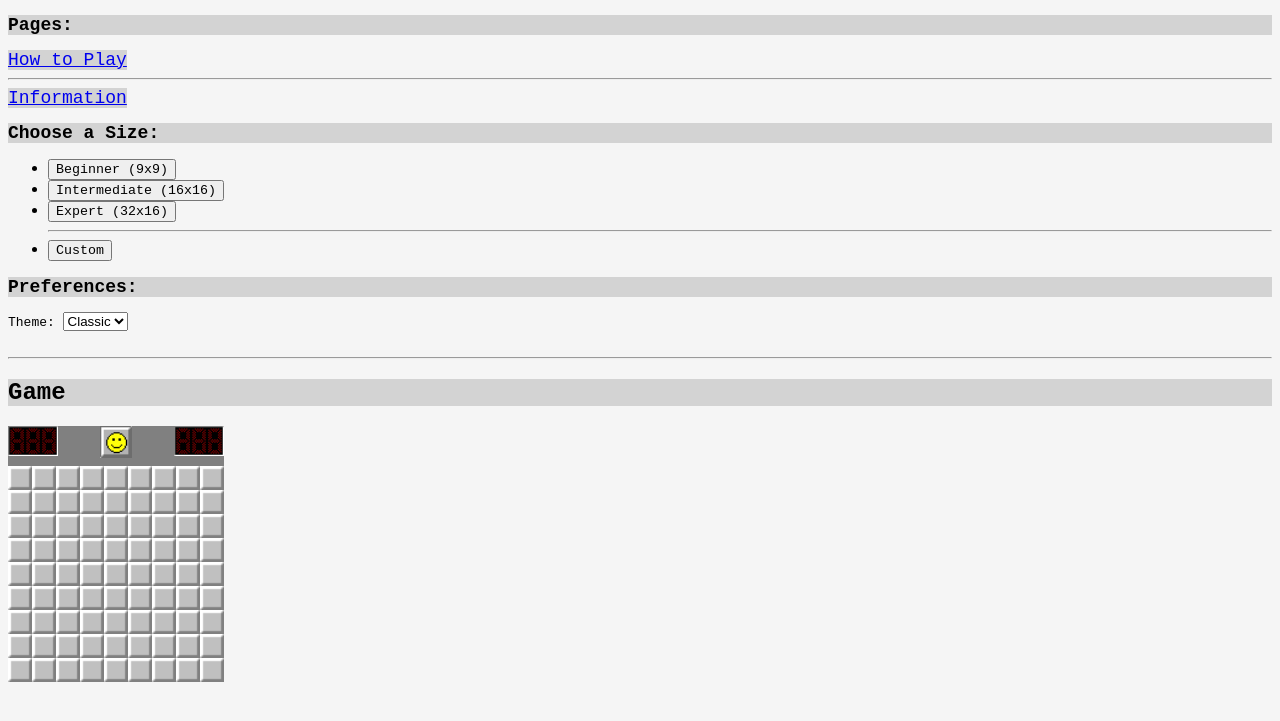
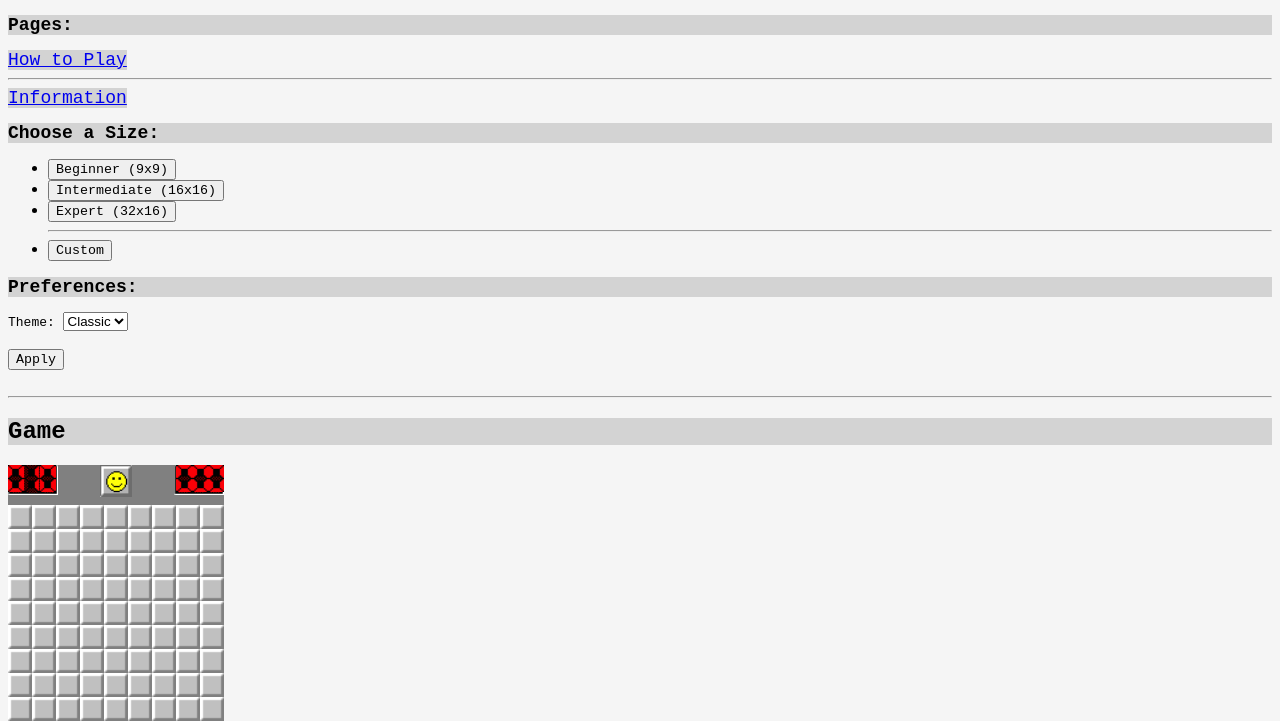
Before and after one commit to passionyte/minesweeper, a plain HTML site: page index.html in a window 1280 px wide. Both pictures are taken after a click on the button "Beginner (9x9)". Shown: the part 85-806 px from the top of the page. Drawn offline with Linux system fonts and the light colour scheme.

Commit message:
WIP Counter implementation, other changes

```diff
--- a/css/main.css
+++ b/css/main.css
@@ -86,12 +86,16 @@ body {
     width: 50px;
     height: 30px;
     float: left;
+    background-image: url("../images/temp/nums_background.png");
+    background-size: 100% 100%;
 }
 
 .puzzletime {
     width: 50px;
     height: 30px;
     float: right;
+    background-image: url("../images/temp/nums_background.png");
+    background-size: 100% 100%;
 }
 
 .label {
@@ -114,5 +118,25 @@ body {
     font-size: small;
     display: block;
     position: fixed;
-    top: 100%
+    top: 100%;
 }
+
+.flagcounternum {
+    height: 27px;
+    width: 15px;
+    background-image: url("../images/temp/d0.png");
+    background-size: 100% 100%;
+    float: left;
+    padding-right: 1px;
+    background-origin: content-box;
+}
+
+.timecounternum {
+    height: 27px;
+    width: 15px;
+    background-image: url("../images/temp/d0.png");
+    background-size: 100% 100%;
+    float: right;
+    padding-left: 1px;
+    background-origin: content-box;
+}
--- a/index.html
+++ b/index.html
@@ -47,6 +47,9 @@
         <select name="theme" id="theme">
             <option value="temp">Classic</option>
         </select>
+
+        <br><br><button id="apply" class="text">Apply</button>
+        <pre id="warning" class="label" hidden><b>Warning:</b> This will reset your current game.</pre>
     </div>
 
     <br><hr>
@@ -54,8 +57,20 @@
     <h2 class="title">Game</h2>
     <div id="puzzle" class="puzzle">
         <div class="puzzleheader">
-            <img id="flagcount" class="puzzleflags" src="./images/temp/nums_background.png" alt="Flags">
-            <img id="timecount" class="puzzletime" src="./images/temp/nums_background.png" alt="Time">
+            <div>
+                <div class="puzzleflags" id="puzzleflags">
+                    <div id="flags000" class="flagcounternum"></div>
+                    <div id="flags00" class="flagcounternum"></div>
+                    <div id="flags0" class="flagcounternum"></div>
+                </div>
+            </div>
+            <div>
+                <div class="puzzletime" id="puzzletime">
+                    <div id="timer0" class="timecounternum"></div>
+                    <div id="timer00" class="timecounternum"></div>
+                    <div id="timer000" class="timecounternum"></div>
+                </div>
+            </div>
             <img id="sun" class="puzzlesun" src="./images/temp/face_unpressed.png" alt="Sun" >
         </div>
         <div id="tiles"></div>
@@ -65,7 +80,7 @@
     <div id="results" class="results" hidden>
         <h2 id="resultstitle" class="subtitle">Game Over!</h2>
         <a id="resultsmsg" class="text">So sad.</a><br><hr>
-        <a class="text">Hit the sun button to restart.</button>
+        <a class="label"><i>Hit the sun button to restart.</i></button>
     </div>
 </body>
 
--- a/scripts/sweeper.js
+++ b/scripts/sweeper.js
@@ -21,17 +21,47 @@ let theme = "temp"
 // Common UI Elements (for ease of access if used more than once)
 const sun = document.getElementById("sun")
 
+function counter(diff) { // Used in main display() tick, but it would be inefficient to have the display() function run every second for the timer counter
+    if (diff) { // Update flag counter
+        const h = Math.floor((flags / 100))
+        const t = (Math.floor((flags / 10)) - h)
+        let o = Math.floor((flags - ((h * 100) + (t * 10))))
 
-function tick() { // Increments timer (called by setInterval)
+        if (o < 0) {
+            o = 0
+        }
+
+        document.getElementById("flags000").style.backgroundImage = "url("+`/images/${theme}/d${h}.png`+")"
+        document.getElementById("flags00").style.backgroundImage = "url("+`images/${theme}/d${t}.png`+")"
+        document.getElementById("flags0").style.backgroundImage = "url("+`images/${theme}/d${o}.png`+")"
+    }
+    else { // Update time counter
+        const th = Math.floor((timer / 100))
+        const tt = (Math.floor((timer / 10)) - th)
+        let to = Math.floor((timer - ((th * 100) + (tt * 10))))
+
+        if (to < 0) {
+           to = 0
+        }
+
+        document.getElementById("timer000").style.backgroundImage = "url("+`/images/${theme}/d${th}.png`+")"
+        document.getElementById("timer00").style.backgroundImage = "url("+`images/${theme}/d${tt}.png`+")"
+        document.getElementById("timer0").style.backgroundImage = "url("+`images/${theme}/d${to}.png`+")"
+    }
+}
+
+function tick() { // Increments timer (called by setInterval) and updates the counter
     timer++
+    counter()
 }
 
 function results(show) { // Displays and updates the results screen upon winning / losing
     clearInterval(interval) // Stops the timer
+    interval = null
 
     document.getElementById("results").hidden = (!show)
 
-    if (show) {
+    if (show) { // Results thing
         document.getElementById("resultstitle").innerText = (win) && "Congratulations!" || "Game Over!"
         document.getElementById("resultsmsg").innerText = (win) && "You win!" || "Too bad. So sad."
     }
@@ -305,11 +335,8 @@ function display() { // Given current data, let's update our display!
 
     // Counters
 
-    const flagcounter = document.getElementById("puzzleflags")
-
-
-
-    const timecounter = document.getElementById("puzzletime")
+    counter(true)
+    counter()
 }
 
 function game() { // Start a new game
@@ -409,3 +436,21 @@ sun.addEventListener("mouseup", _ => {
         generate(set)
     }
 })
+
+// PREFERENCES
+
+const apply = document.getElementById("apply")
+const warning = document.getElementById("warning")
+
+// Show hide preference warning (resets game, that's why)
+apply.addEventListener("mouseenter", _ => {
+    warning.hidden = false
+})
+apply.addEventListener("mouseleave", _ => {
+    warning.hidden = true
+})
+apply.addEventListener("click", _ => { // Apply new preferences
+    gameover = true
+
+
+})
```
Also changed, not shown: images/temp/d-.png (added), images/temp/d0.png (added), images/temp/d1.png (added), images/temp/d2.png (added), images/temp/d3.png (added), images/temp/d4.png (added), images/temp/d5.png (added), images/temp/d6.png (added), images/temp/d7.png (added), images/temp/d8.png (added), images/temp/d9.png (added).
